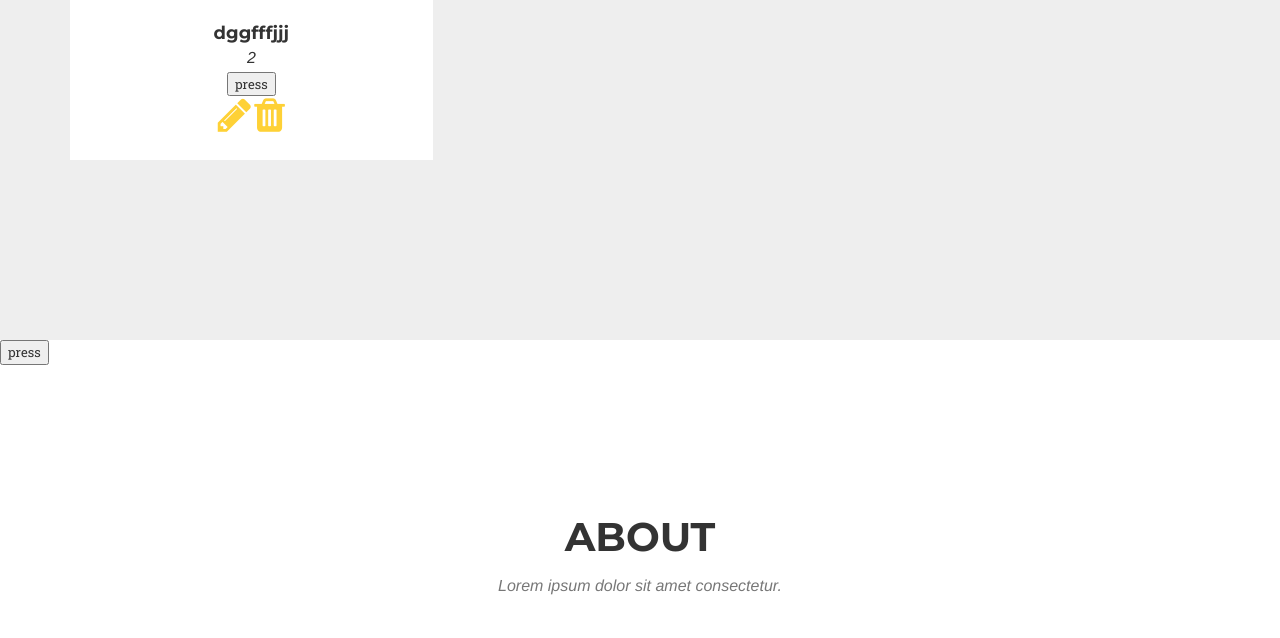
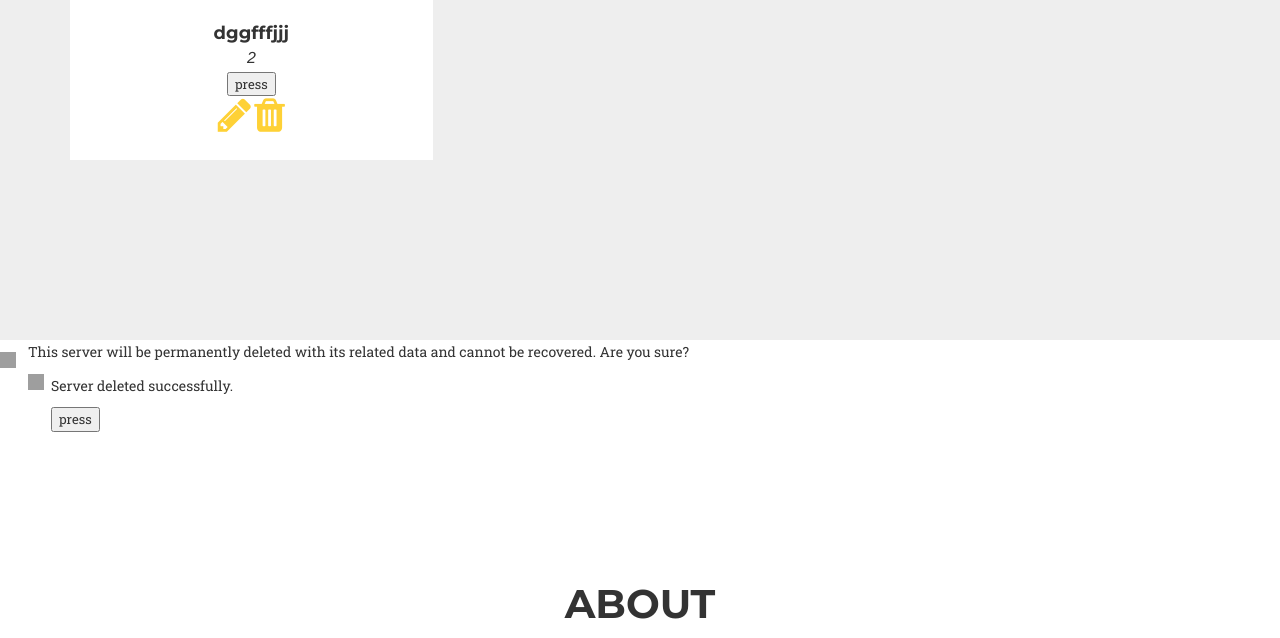
Before and after one commit to SaraAliMohammed/Dashboard, a Django app: page / in a window 1280 px wide. Shown: the part 2232-2870 px from the top of the page. Run offline with Django 3.2, Linux system fonts and the light colour scheme; data comes from the database, SQL or seed files in the repository; both versions use the stored data as it was after the commit; some libraries are stand-ins or nearby versions; some web fonts are replaced; grey boxes are pictures that could not be loaded.

Commit message:
add deleteServer button with its jqueryUi function

```diff
--- a/DataCenterProject/blogs/templates/index.html
+++ b/DataCenterProject/blogs/templates/index.html
@@ -30,6 +30,8 @@
         <script src="https://oss.maxcdn.com/libs/html5shiv/3.7.0/html5shiv.js"></script>
         <script src="https://oss.maxcdn.com/libs/respond.js/1.4.2/respond.min.js"></script>
     <![endif]-->
+    <!--jquery ui -->
+    <link rel="stylesheet" href="//code.jquery.com/ui/1.12.1/themes/base/jquery-ui.css">
     <style>
         .serverDetails{
             margin-bottom :3%;
@@ -48,6 +50,12 @@
             padding: 15px;
             font-size: large;
         }
+     editServer{
+      margin:1%;
+      }
+     //#deleteServer-confirm{
+       // visibility : hidden
+     //}
 
     </style>
     <link rel="stylesheet" href="//code.jquery.com/ui/1.12.1/themes/base/jquery-ui.css">
@@ -158,7 +166,7 @@
                              <a href="#serverTools" class="editServer" id="edit{{server.name}}" data-toggle="modal">
                                  <i class="fa fa-pencil fa-3x"></i>
                              </a>
-                            <a href="#serverTools" class="deleteServer" data-toggle="modal">
+                            <a href="#serverTools" class="deleteServer" id="delete{{server.name}}">
                                  <i class="fa fa-trash fa-3x"></i>
                              </a>
                         </div>
@@ -167,7 +175,16 @@
             </div>
         </div>
     </section>
+    <div id="deleteServer-confirm" title="Delete Server?" >
+      <p><span class="ui-icon ui-icon-alert" style="float:left; margin:12px 12px 20px 0;"></span>This server will be permanently deleted with its related data and cannot be recovered. Are you sure?</p>
+    </div>
 
+    <div id="deleteServer-message" title="Delete complete">
+      <p>
+        <span class="ui-icon ui-icon-circle-check" style="float:left; margin:0 7px 50px 0;"></span>
+        Server deleted successfully.
+      </p>
+    </div>
 
     {% for server in Servers %}
     <div class="server-modal modal fade" id="{{server.name}}modal" tabindex="-1" role="dialog" aria-hidden="true">
@@ -811,6 +828,7 @@
     <script src="{% static 'js/agency.min.js' %}"></script>
   <script src="https://code.jquery.com/jquery-1.12.4.js"></script>
   <script src="https://code.jquery.com/ui/1.12.1/jquery-ui.js"></script>
+
     <script>
         $('.btnd').click(function () {
             var id = $(this).attr('id');
@@ -881,6 +899,51 @@
 
         });
 
+
+        $('.deleteServer').click(function () {
+            event.preventDefault();
+            var idText = $(this).attr('id');
+            var id = idText.split('delete')[1];
+            var csrf_token = $("#csrf_token").val();
+            console.log(id);
+            //$( "#deleteServer-confirm" ).attr("visibility" ,"visible");
+            $( "#deleteServer-confirm" ).dialog({
+              resizable: false,
+              height: "auto",
+              width: 400,
+              modal: true,
+              buttons: {
+                "Delete all items": function() {
+                  $( this ).dialog( "close" );
+                  //ajax call to delete
+                  $.ajax({
+                        data: {
+                            csrfmiddlewaretoken: ('{{csrf_token}}'),
+                            id: id,
+                        },
+                        type: 'POST',
+                        url: 'delete/'+id,
+                        success: function (response) {
+                            $('#deleteServer-message').dialog({
+                              modal: true,
+                              buttons: {
+                                Ok: function() {
+                                  $( this ).dialog( "close" );
+                                  location.reload();
+                                }
+                              }
+                            });
+                        }
+                    });
+                },
+                Cancel: function() {
+                  $( this ).dialog( "close" );
+                }
+              }
+            });
+
+        });
+
     </script>
 </body>
 
--- a/DataCenterProject/blogs/views.py
+++ b/DataCenterProject/blogs/views.py
@@ -108,12 +108,20 @@
             return redirect('server_list')
         return render(request, template_name, {'form':form})
 
-def ServerDeleteView(request, pk, template_name='ServerConfirmDelete.html'):
+'''def ServerDeleteView(request, pk, template_name='ServerConfirmDelete.html'):
     server = get_object_or_404(Server, pk=pk)
     if request.method=='POST':
         server.delete()
         return redirect('server_list')
-    return render(request, template_name, {'object':server})
+    return render(request, template_name, {'object':server})'''
+
+def ServerDeleteView(request, pk):
+    server = get_object_or_404(Server, pk=pk)
+    msg = 'not deleted'
+    if request.method=='POST':
+        server.delete()
+        msg = 'deleted successfully'
+    return HttpResponse(msg)
 
 
 
```
Also changed, not shown: DataCenterProject/db.sqlite3.
